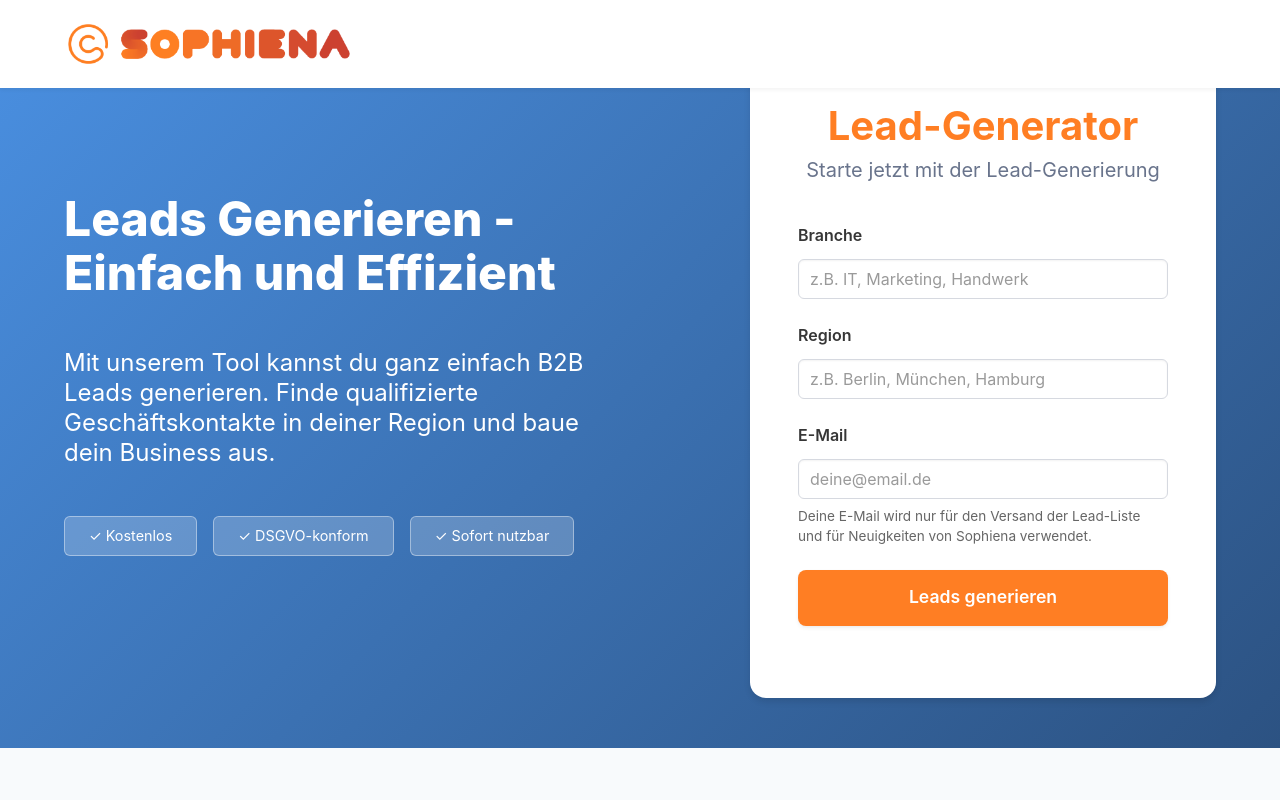
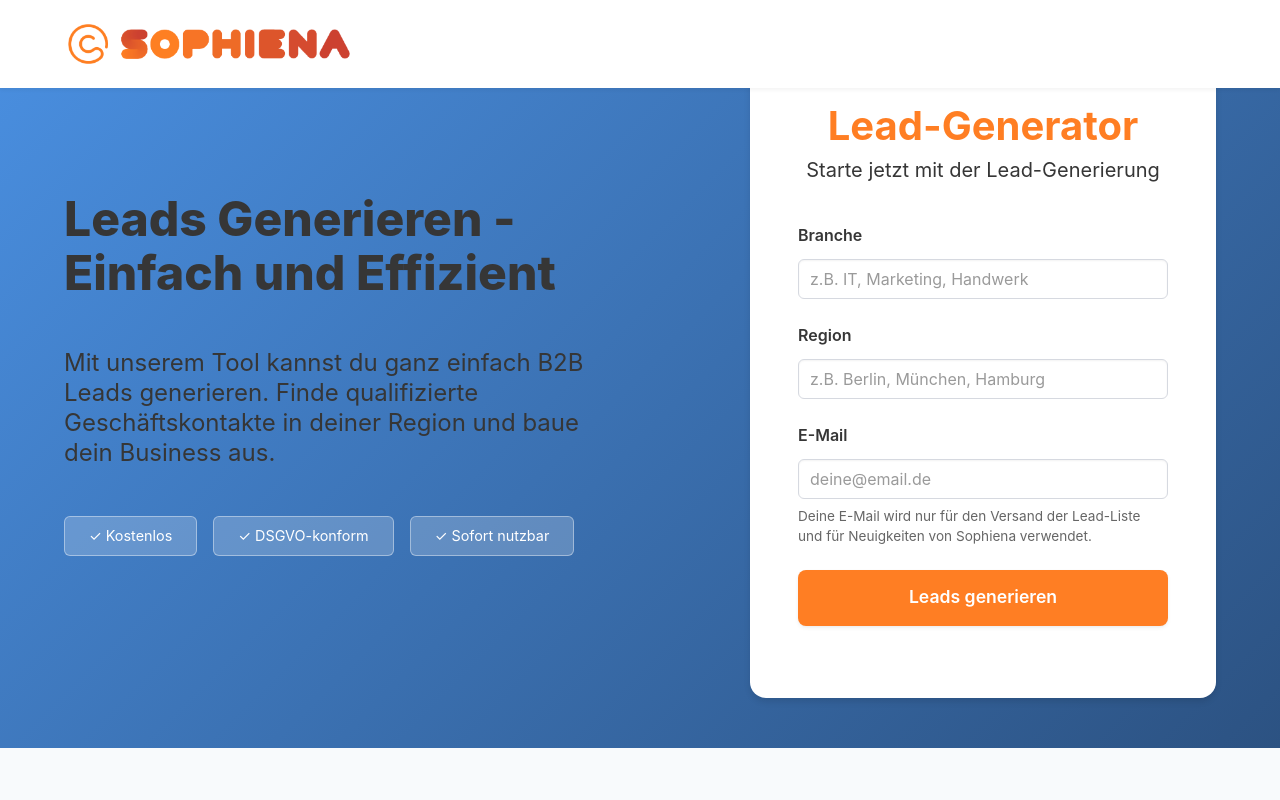
Before and after one commit to Caohung77/leadgenerator, a React (Vite) app: page / in a window 1280 px wide. Shown: the top 800 px of the page. Built offline with nearby package versions, Linux system fonts and the light colour scheme.

Commit message:
Made title text darker for better readability

```diff
--- a/src/index.css
+++ b/src/index.css
@@ -287,6 +287,19 @@
   z-index: 1;
 }
 
+.title {
+  color: #363636 !important;
+}
+
+.subtitle {
+  color: #363636 !important;
+}
+
+.section-title {
+  color: #363636 !important;
+  margin-bottom: 2rem;
+}
+
 .title.is-2 {
   font-weight: 700;
   line-height: 1.2;
```
